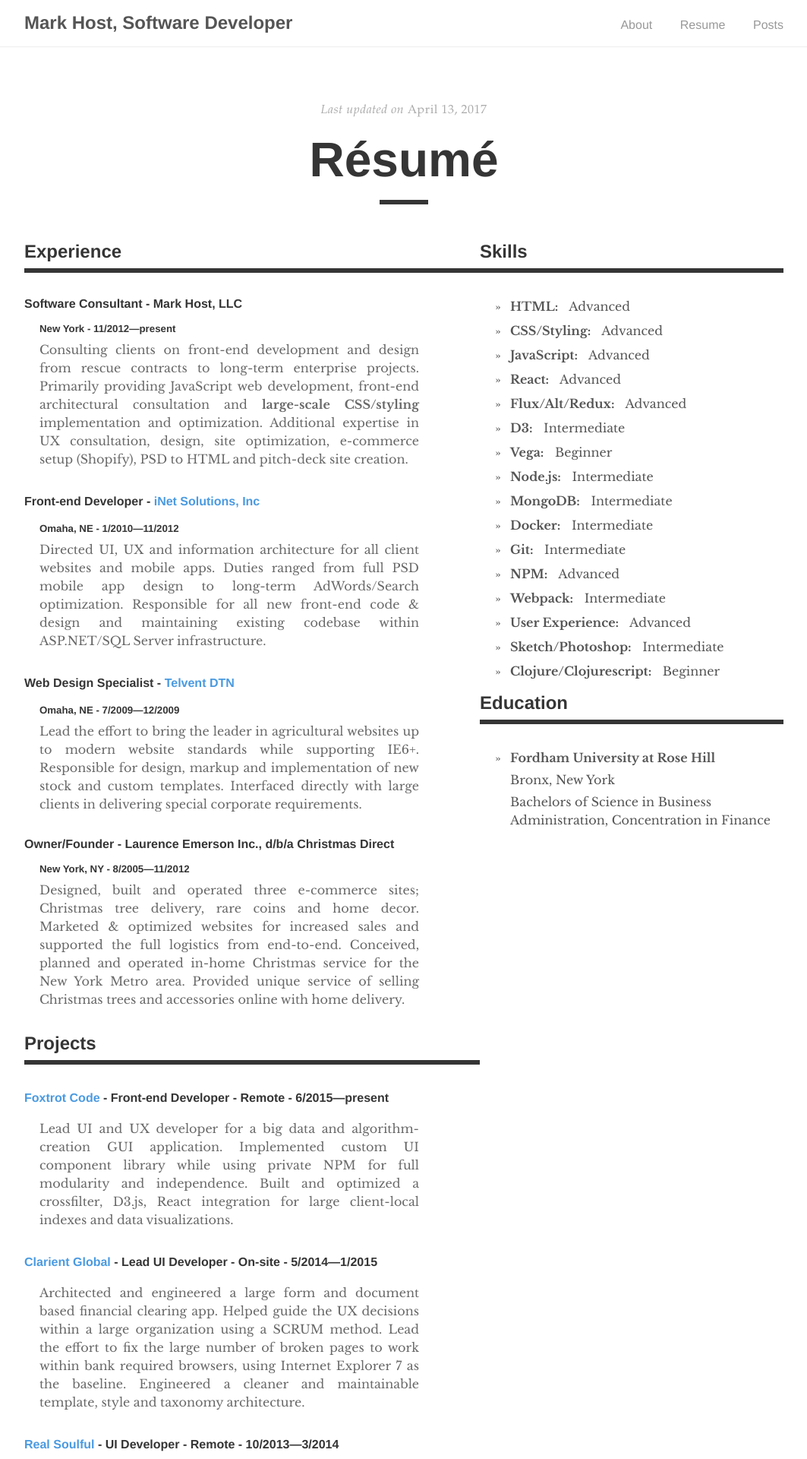
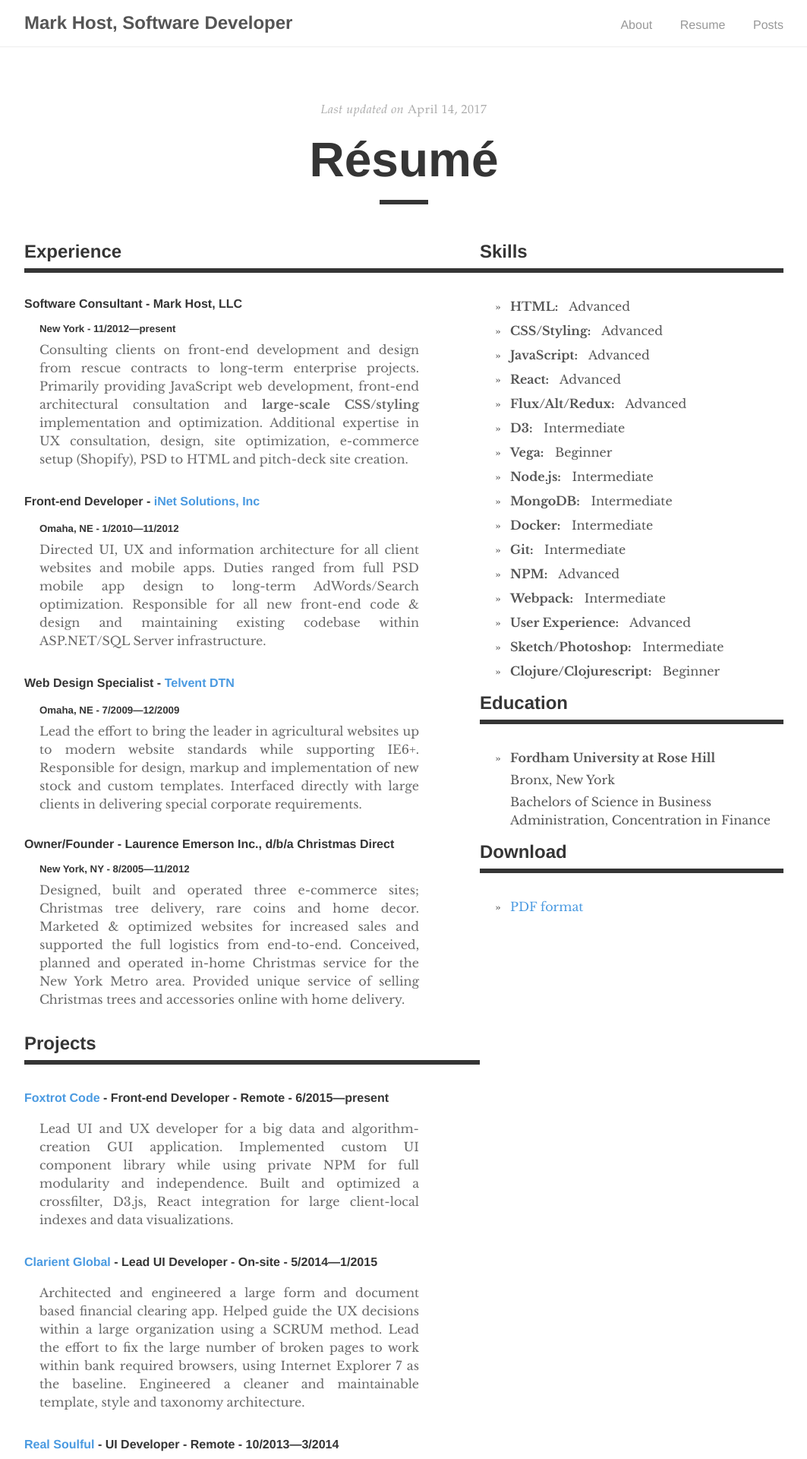
Before and after one commit to markehost/markehost, a Jekyll site: the page built from resume.md, in a window 1280 px wide. Shown: the top 1920 px of the page at 76% size, without its empty margins (108-1171 px from the left). Built offline with Jekyll 4.4.1, drawn with Linux system fonts in a browser that asks for light colours.

Commit message:
resume updates, added PDF asset file

```diff
--- a/_sass/_resume.scss
+++ b/_sass/_resume.scss
@@ -100,6 +100,7 @@
     width: 40%;
   }
   &__skills,
+  &__docs,
   &__edu {
 
     ul {
--- a/resume.md
+++ b/resume.md
@@ -2,7 +2,7 @@
 layout: resume
 title: Résumé
 permalink: /resume/
-date: 13/04/2017
+date: 14/04/2017
 ---
 
 
@@ -90,4 +90,13 @@ date: 13/04/2017
             </li>
         </ul>
     </div>
+
+    <div class="resume__docs">
+        <h2>Download</h2>
+        <ul>
+            <li>
+                <p><a href="/assets/markehost_resume.pdf">PDF format</a></p>
+            </li>
+        </ul>
+    </div>
 </div>
```
Also changed, not shown: 1 other file.
